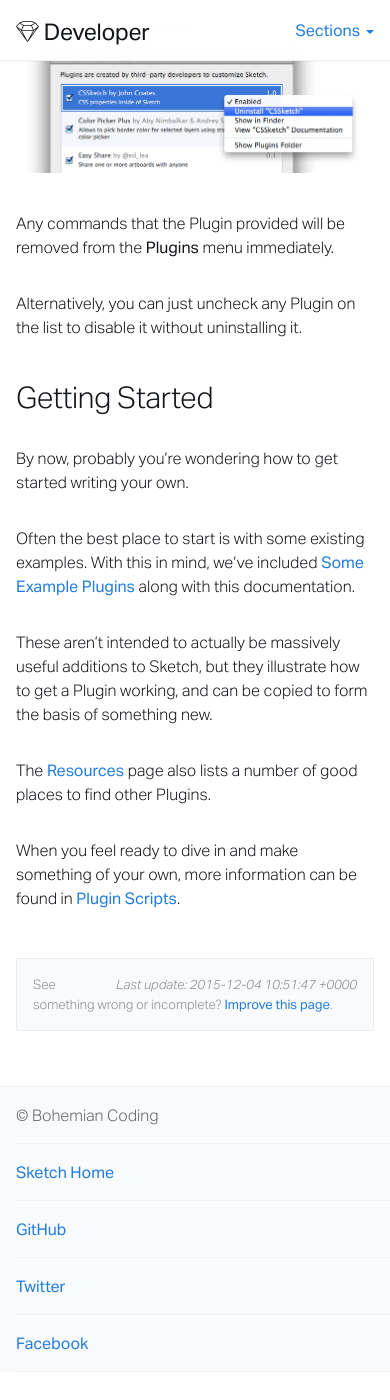
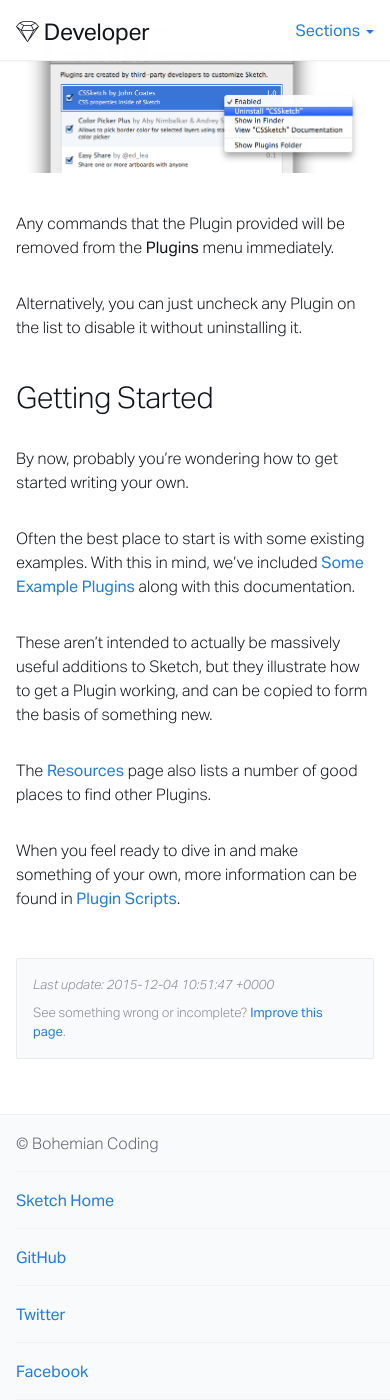
Before and after one commit to matt-curtis/developer.sketchapp.com, a Jekyll site: the page built from _introduction/01-plugin-basics.md, in a window 390 px wide and 1400 px high, scrolled down 2483 px. Built offline with Jekyll 4.4.1, drawn with Linux system fonts in a browser that asks for light colours; nearby versions of some CDN libraries; Markdown is read by kramdown in place of the engine named in the settings; before the commit the page ends 3855 px from its top, so only the background shows below that.

Commit message:
Improved Contribute block on mobile

```diff
--- a/_sass/pages/_developer.scss
+++ b/_sass/pages/_developer.scss
@@ -38,10 +38,19 @@ body > section:nth-child(even):last-of-type ~ footer {
   color: $text-dark-ultra-low;
 }
 
-.page-contribute em {
-  float: right;
-  margin-left: 1rem;
-}
+  @include tablet-and-above {
+    .page-contribute em {
+      float: right;
+      margin-left: 1rem;
+    }
+  }
+
+  @include tablet-and-below {
+    .page-contribute em {
+      display: block;
+      margin-bottom: .5rem;
+    }
+  }
 
 //Tables
 table {
```
